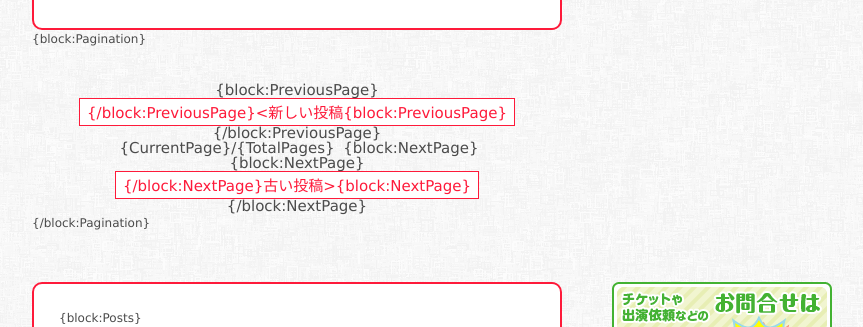
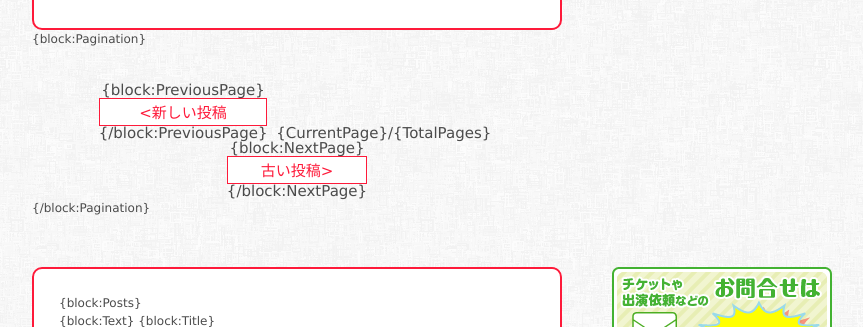
Before and after one commit to takuhito-h/miketroizu-source, a website: page tumblr.html in a window 1280 px wide. Shown: the part 1619-1946 px from the top of the page, without its empty margins (208-1071 px from the left). Drawn offline with nearby package versions, Linux system fonts and the light colour scheme; a web font is replaced by a local one.

Commit message:
ページングがバグってたのを修正

```diff
--- a/tumblr.html
+++ b/tumblr.html
@@ -123,9 +123,9 @@
 
     {block:Pagination}
     <ul class="pagingNavi">
-        <li class="pagingNavi__prev">{block:PreviousPage}<a href="{PreviousPage}">{/block:PreviousPage}&lt;新しい投稿{block:PreviousPage}</a>{/block:PreviousPage}</li>
+        <li class="pagingNavi__prev">{block:PreviousPage}<a href="{PreviousPage}">&lt;新しい投稿</a>{/block:PreviousPage}</li>
         <li class="pagingNavi__no">{CurrentPage}/{TotalPages}</li>
-        {block:NextPage}<li class="pagingNavi__next">{block:NextPage}<a href="{NextPage}">{/block:NextPage}古い投稿&gt;{block:NextPage}</a>{/block:NextPage}</li>
+        <li class="pagingNavi__next">{block:NextPage}<a href="{NextPage}">古い投稿&gt;</a>{/block:NextPage}</li>
     </ul>
     {/block:Pagination}
 </div>
```
Also changed, not shown: 2 other files.
